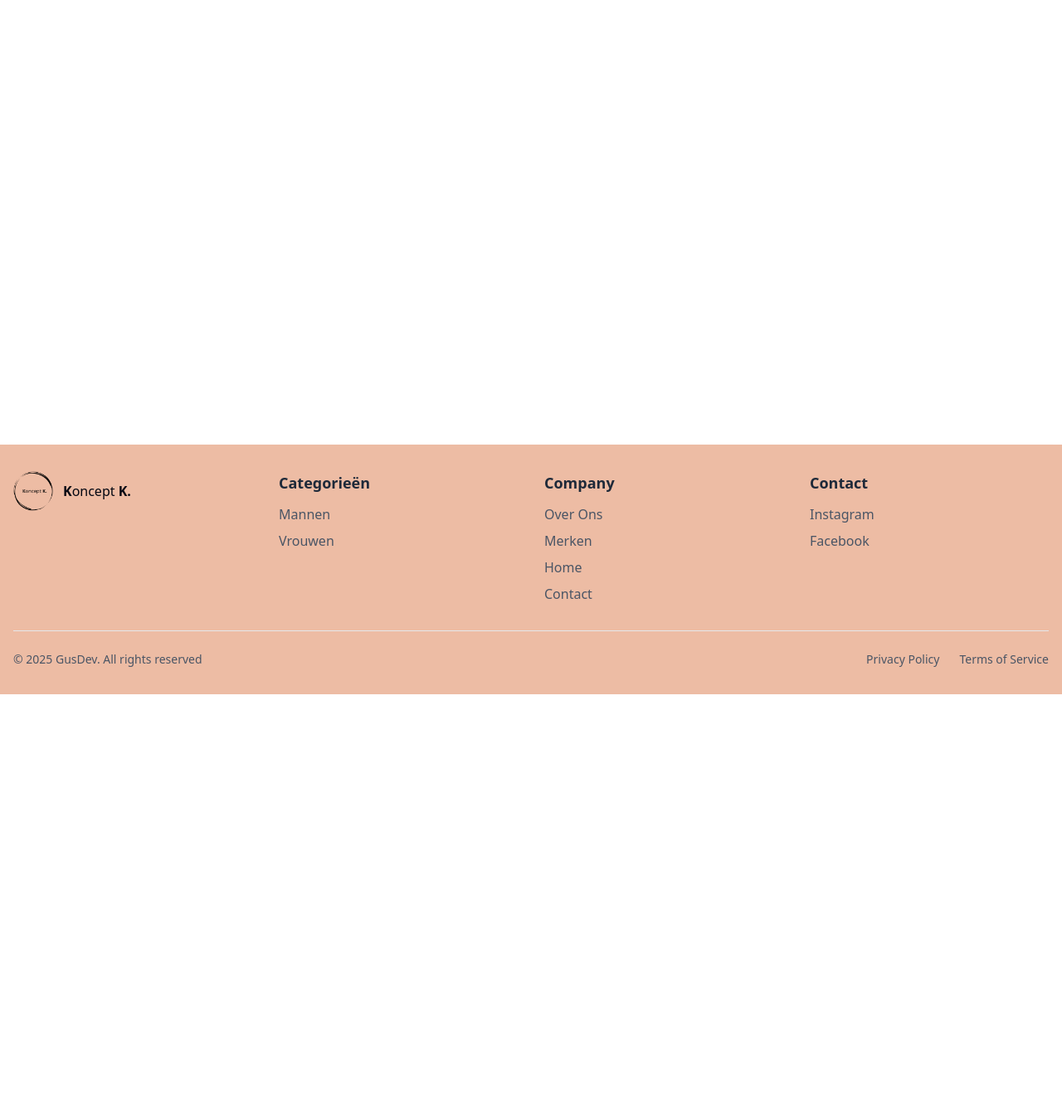
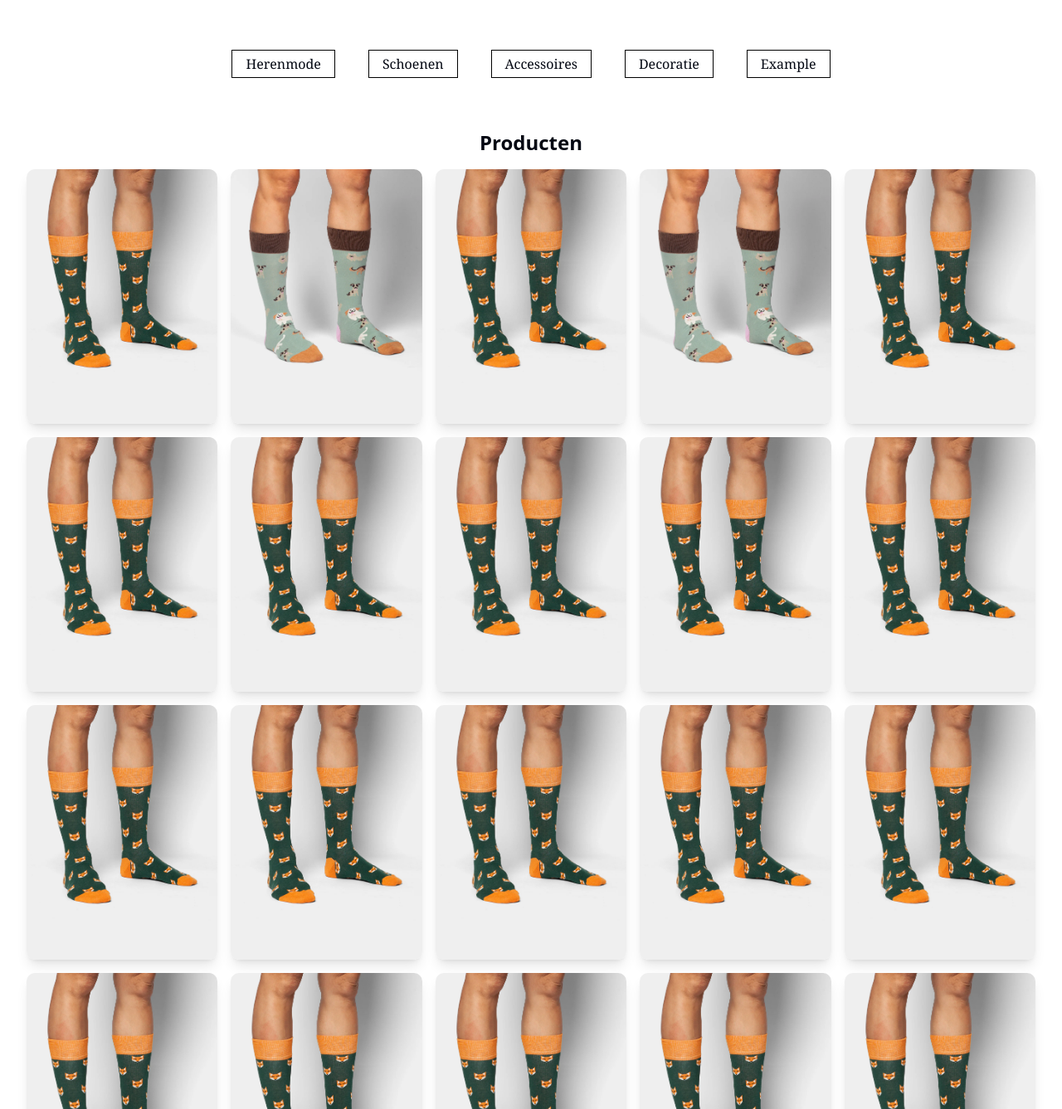
Before and after one commit to gusespitia/website-Koncept-K, a Next.js app: page / in a window 1280 px wide. Shown: the part 410-1747 px from the top of the page at 83% size. Before the commit the page ends 1247 px from the top, so only its background shows below. Built offline with nearby package versions, Linux system fonts and the light colour scheme; no server answers.

Commit message:
home added

```diff
--- /dev/null
+++ b/app/categories.tsx
@@ -0,0 +1,25 @@
+import React from "react";
+
+const categories = () => {
+  return (
+    <div className="w-full max-w-8xl mx-auto row-start-2 col-span-2">
+      <ul className="flex gap-10 justify-center ">
+        <li className="font-serif border-1 border-black px-4 py-1 ">
+          Herenmode
+        </li>
+        <li className="font-serif border-1 border-black px-4 py-1 ">
+          Schoenen
+        </li>
+        <li className="font-serif border-1 border-black px-4 py-1 ">
+          Accessoires
+        </li>
+        <li className="font-serif border-1 border-black px-4 py-1 ">
+          Decoratie
+        </li>
+        <li className="font-serif border-1 border-black px-4 py-1 ">Example</li>
+      </ul>
+    </div>
+  );
+};
+
+export default categories;
--- a/app/features.tsx
+++ b/app/features.tsx
@@ -44,8 +44,8 @@ const Home = () => {
   }, []);
 
   return (
-    <section className="w-full max-w-8xl mx-auto px-4 absolute inset-0">
-      <h1 className="text-3xl font-bold mb-4 text-center -mt-3">
+    <section className="w-full max-w-8xl mx-auto px-4 absolute inset-0 row-start-1 col-span-2">
+      <h1 className="text-3xl font-bold mb-4 text-center mt-3">
         Discover our new products
       </h1>
       {loading && (
--- a/app/layout.tsx
+++ b/app/layout.tsx
@@ -27,10 +27,10 @@ export default function RootLayout({
   return (
     <html lang="en">
       <body
-        className={`${geistSans.variable} ${geistMono.variable} antialiased flex flex-col min-h-screen`}
+        className={`${geistSans.variable} ${geistMono.variable} antialiased`}
       >
         <Navbar />
-        <main className="flex-grow container mx-auto p-4">{children}</main>
+        <main className="flex-grow container mx-auto p-4 relative">{children}</main>
         <Footer />
       </body>
     </html>
--- a/app/page.tsx
+++ b/app/page.tsx
@@ -1,8 +1,215 @@
+import Home from "./features";
+import Categories from "./categories";
+import Image from "next/image";
+export default function Page() {
+  return (
+    <section className="grid grid-cols-1 lg:grid-cols-2 grid-rows-[minmax(340px,_auto)_80px_minmax(500px,_auto)] min-h-screen">
+      {/* Sección Home */}
+      <div className="row-start-1 row-end-2 col-span-1 lg:col-span-2">
+        <Home />
+      </div>
 
-import Home from "./features";
-export default function Page() {
-  return <section className="grid place-items-center h-screen relative">
-    <Home />
+      {/* Sección Categorías */}
+      <div className="row-start-2 row-end-3 col-span-1 lg:col-span-2">
+        <Categories />
+      </div>
 
-  </section>;
+      {/* Productos ocupa la tercera fila */}
+      <div className="row-start-3 row-end-4 col-span-1 lg:col-span-2 p-4">
+        <h1 className="text-center text-2xl font-bold mb-4">Producten</h1>
+        <div className="grid grid-cols-2 sm:grid-cols-3 md:grid-cols-4 lg:grid-cols-5 gap-4 w-full">
+        <div className="overflow-hidden rounded-lg shadow-lg">
+        <Image
+            src="/dillysocks1.jpg"
+            alt="Image 1"
+            width={400}
+            height={500}
+            className="object-cover w-full h-auto transition-transform duration-300 transform hover:scale-110"
+          />
+          </div>  <div className="overflow-hidden rounded-lg shadow-lg">
+        <Image
+            src="/dillysocks2.jpg"
+            alt="Image 1"
+            width={400}
+            height={500}
+            className="object-cover w-full h-auto transition-transform duration-300 transform hover:scale-110"
+          />
+          </div>  <div className="overflow-hidden rounded-lg shadow-lg">
+        <Image
+            src="/dillysocks1.jpg"
+            alt="Image 1"
+            width={400}
+            height={500}
+            className="object-cover w-full h-auto transition-transform duration-300 transform hover:scale-110"
+          />
+          </div>  <div className="overflow-hidden rounded-lg shadow-lg">
+        <Image
+            src="/dillysocks2.jpg"
+            alt="Image 1"
+            width={400}
+            height={500}
+            className="object-cover w-full h-auto transition-transform duration-300 transform hover:scale-110"
+          />
+          </div>  <div className="overflow-hidden rounded-lg shadow-lg">
+        <Image
+            src="/dillysocks1.jpg"
+            alt="Image 1"
+            width={400}
+            height={500}
+            className="object-cover w-full h-auto transition-transform duration-300 transform hover:scale-110"
+          />
+          </div>  <div className="overflow-hidden rounded-lg shadow-lg">
+        <Image
+            src="/dillysocks1.jpg"
+            alt="Image 1"
+            width={400}
+            height={500}
+            className="object-cover w-full h-auto transition-transform duration-300 transform hover:scale-110"
+          />
+          </div>  <div className="overflow-hidden rounded-lg shadow-lg">
+        <Image
+            src="/dillysocks1.jpg"
+            alt="Image 1"
+            width={400}
+            height={500}
+            className="object-cover w-full h-auto transition-transform duration-300 transform hover:scale-110"
+          />
+          </div>  <div className="overflow-hidden rounded-lg shadow-lg">
+        <Image
+            src="/dillysocks1.jpg"
+            alt="Image 1"
+            width={400}
+            height={500}
+            className="object-cover w-full h-auto transition-transform duration-300 transform hover:scale-110"
+          />
+          </div>  <div className="overflow-hidden rounded-lg shadow-lg">
+        <Image
+            src="/dillysocks1.jpg"
+            alt="Image 1"
+            width={400}
+            height={500}
+            className="object-cover w-full h-auto transition-transform duration-300 transform hover:scale-110"
+          />
+          </div>  <div className="overflow-hidden rounded-lg shadow-lg">
+        <Image
+            src="/dillysocks1.jpg"
+            alt="Image 1"
+            width={400}
+            height={500}
+            className="object-cover w-full h-auto transition-transform duration-300 transform hover:scale-110"
+          />
+          </div>  <div className="overflow-hidden rounded-lg shadow-lg">
+        <Image
+            src="/dillysocks1.jpg"
+            alt="Image 1"
+            width={400}
+            height={500}
+            className="object-cover w-full h-auto transition-transform duration-300 transform hover:scale-110"
+          />
+          </div>  <div className="overflow-hidden rounded-lg shadow-lg">
+        <Image
+            src="/dillysocks1.jpg"
+            alt="Image 1"
+            width={400}
+            height={500}
+            className="object-cover w-full h-auto transition-transform duration-300 transform hover:scale-110"
+          />
+          </div>  <div className="overflow-hidden rounded-lg shadow-lg">
+        <Image
+            src="/dillysocks1.jpg"
+            alt="Image 1"
+            width={400}
+            height={500}
+            className="object-cover w-full h-auto transition-transform duration-300 transform hover:scale-110"
+          />
+          </div>  <div className="overflow-hidden rounded-lg shadow-lg">
+        <Image
+            src="/dillysocks1.jpg"
+            alt="Image 1"
+            width={400}
+            height={500}
+            className="object-cover w-full h-auto transition-transform duration-300 transform hover:scale-110"
+          />
+          </div>  <div className="overflow-hidden rounded-lg shadow-lg">
+        <Image
+            src="/dillysocks1.jpg"
+            alt="Image 1"
+            width={400}
+            height={500}
+            className="object-cover w-full h-auto transition-transform duration-300 transform hover:scale-110"
+          />
+          </div>  <div className="overflow-hidden rounded-lg shadow-lg">
+        <Image
+            src="/dillysocks1.jpg"
+            alt="Image 1"
+            width={400}
+            height={500}
+            className="object-cover w-full h-auto transition-transform duration-300 transform hover:scale-110"
+          />
+          </div>  <div className="overflow-hidden rounded-lg shadow-lg">
+        <Image
+            src="/dillysocks1.jpg"
+            alt="Image 1"
+            width={400}
+            height={500}
+            className="object-cover w-full h-auto transition-transform duration-300 transform hover:scale-110"
+          />
+          </div>  <div className="overflow-hidden rounded-lg shadow-lg">
+        <Image
+            src="/dillysocks1.jpg"
+            alt="Image 1"
+            width={400}
+            height={500}
+            className="object-cover w-full h-auto transition-transform duration-300 transform hover:scale-110"
+          />
+          </div>  <div className="overflow-hidden rounded-lg shadow-lg">
+        <Image
+            src="/dillysocks1.jpg"
+            alt="Image 1"
+            width={400}
+            height={500}
+            className="object-cover w-full h-auto transition-transform duration-300 transform hover:scale-110"
+          />
+          </div>  <div className="overflow-hidden rounded-lg shadow-lg">
+        <Image
+            src="/dillysocks1.jpg"
+            alt="Image 1"
+            width={400}
+            height={500}
+            className="object-cover w-full h-auto transition-transform duration-300 transform hover:scale-110"
+          />
+          </div>
+        </div>
+        <div className="flex justify-center my-8">
+          <button
+            type="button"
+            className="bg-indigo-500 text-white active:bg-indigo-600 font-bold uppercase text-xs px-4 py-2 rounded shadow hover:shadow-md outline-none focus:outline-none mr-1 ease-linear transition-all duration-150 flex items-center gap-2"
+            disabled
+          >
+            <svg
+              className="animate-spin h-5 w-5 text-white"
+              xmlns="http://www.w3.org/2000/svg"
+              fill="none"
+              viewBox="0 0 24 24"
+            >
+              <circle
+                className="opacity-25"
+                cx="12"
+                cy="12"
+                r="10"
+                stroke="currentColor"
+                strokeWidth="4"
+              ></circle>
+              <path
+                className="opacity-75"
+                fill="currentColor"
+                d="M4 12a8 8 0 0 1 8-8v4a4 4 0 0 0-4 4H4z"
+              ></path>
+            </svg>
+            See more
+          </button>
+        </div>
+      </div>
+    </section>
+  );
 }
```
